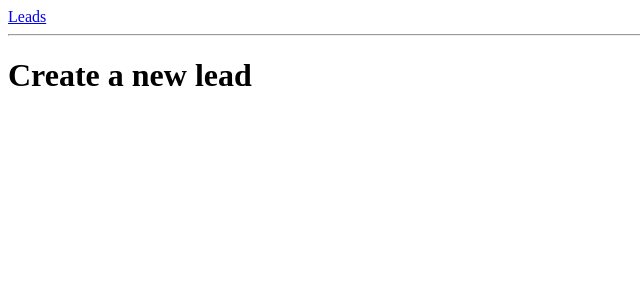
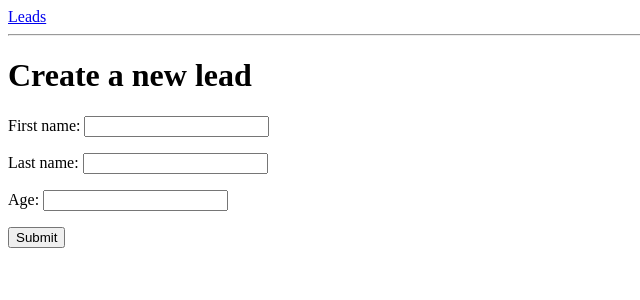
Before and after one commit to vdgvzr/django-crm, a Django app: page /leads/create/ in a window 1280 px wide. Shown: the top 300 px of the page, without its empty margins (0-640 px from the left). Run offline with Django 3.2, Linux system fonts and the light colour scheme.

Commit message:
Finished form

```diff
--- /dev/null
+++ b/leads/forms.py
@@ -0,0 +1,7 @@
+from django import forms
+
+
+class LeadForm(forms.Form):
+    first_name = forms.CharField()
+    last_name = forms.CharField()
+    age = forms.IntegerField(min_value=0)
--- a/leads/templates/leads/lead_create.html
+++ b/leads/templates/leads/lead_create.html
@@ -12,5 +12,13 @@
     <hr />
 
     <h1>Create a new lead</h1>
+
+    <form method="POST">
+        {% csrf_token %}
+
+        {{ form.as_p }}
+
+        <button type="submit">Submit</button>
+    </form>
 </body>
 </html>
--- a/leads/views.py
+++ b/leads/views.py
@@ -1,5 +1,6 @@
 from django.shortcuts import render
 from .models import Lead
+from .forms import LeadForm
 
 
 def lead_list(request):
@@ -22,6 +23,17 @@ def lead_detail(request, pk):
 
 
 def lead_create(request):
+    form = LeadForm()
+    if request.method == 'POST':
+        form = LeadForm(request.POST)
+        if form.is_valid():
+            first_name = form.cleaned_data['first_name']
+            last_name = form.cleaned_data['last_name']
+            age = form.cleaned_data['age']
+
+
     template= "leads/lead_create.html"
-    context = {}
+    context = {
+        "form": form
+    }
     return render(request, template, context)
```
